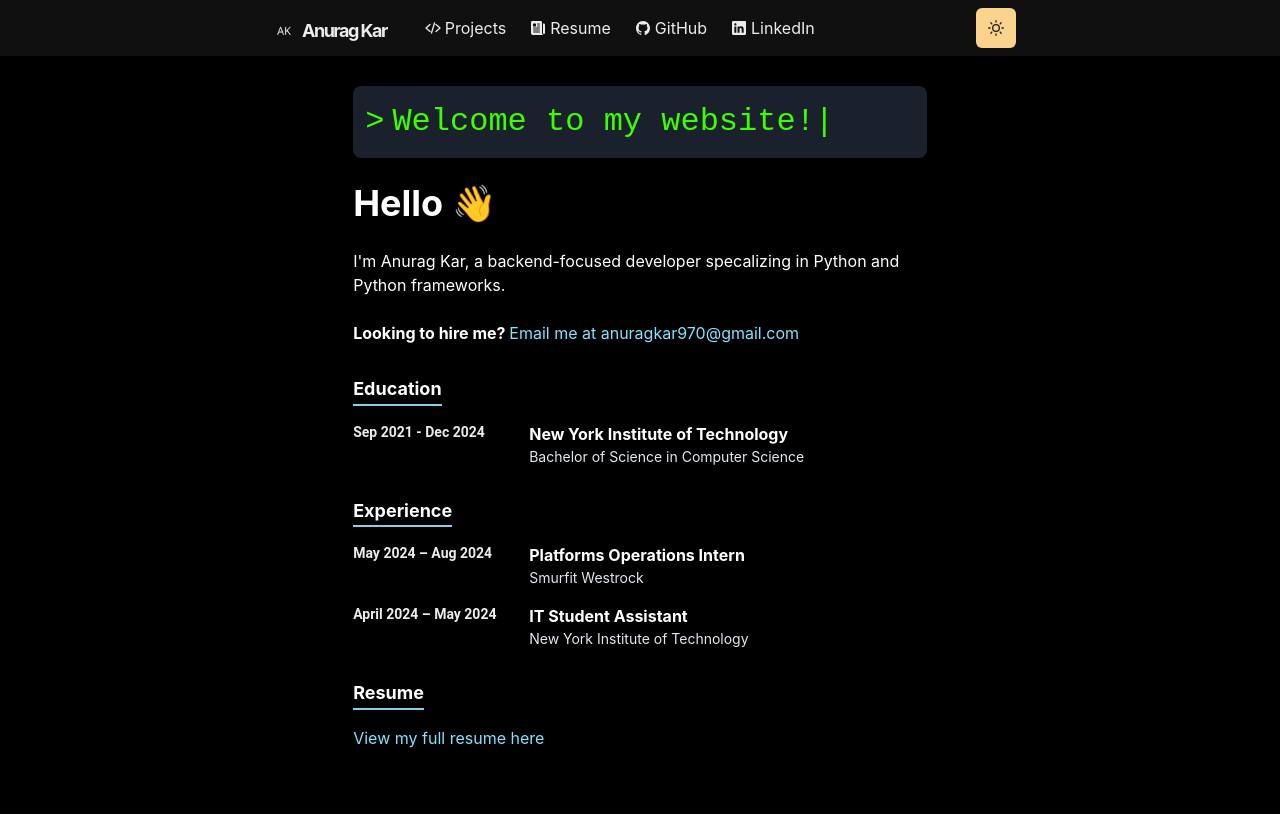
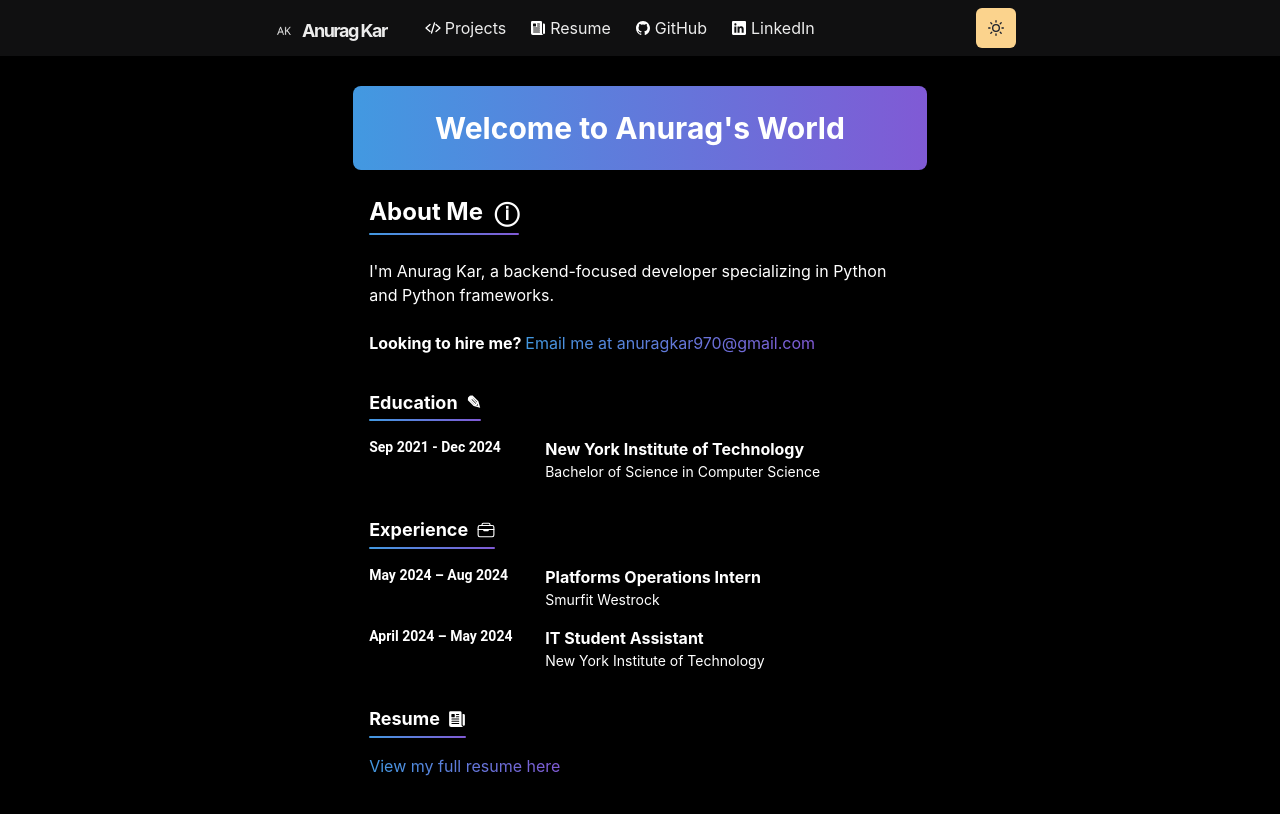
Before and after one commit to anuragkar-dev/anuragkar.dev, a Next.js app: page / in a window 1280 px wide. Shown: the top 814 px of the page. Built offline with nearby package versions, Linux system fonts and the light colour scheme.

Commit message:
intiial gradient impelemtnation

```diff
--- a/components/navbar.js
+++ b/components/navbar.js
@@ -25,17 +25,25 @@ import {
 } from 'react-icons/io5'
 import styled from '@emotion/styled'
 
+const gradientColors = 'linear(to-r, blue.400, purple.500)';
+
 const LinkItem = ({ href, path, target, children, ...props }) => {
     const active = path === href
     const inactiveColor = useColorModeValue('gray200', 'whiteAlpha.900')
-    const navbarActiveColor = useColorModeValue('#7989d7', '#42fff8')
+    const navbarActiveColor = useColorModeValue('white', 'white')
+
     return (
         <NextLink href={href} passHref scroll={false}>
             <Link
                 as="span"
                 p={2}
-                bg={active ? 'grassTeal' : undefined}
                 color={active ? navbarActiveColor : inactiveColor}
+                fontWeight={active ? 'bold' : 'normal'}
+                _hover={{
+                    textDecoration: 'underline',
+                    bgGradient: gradientColors,
+                    bgClip: 'text'
+                }}
                 target={target}
                 {...props}
             >
@@ -45,12 +53,11 @@ const LinkItem = ({ href, path, target, children, ...props }) => {
     )
 }
 
-const StyledLogo = styled.span`
+const LogoWrapper = styled.span`
     &:hover {
         transition: transform 0.2s;
         transform: scale(1.1);
     }
-
     & {
         transition: transform 0.2s;
         transform: scale(1);
@@ -92,7 +99,7 @@ const Navbar = props => {
                     flexGrow={1}
                     mt={{ base: 4, md: 0 }}
                 >
-                    <StyledLogo>
+                    <LogoWrapper>
                         <LinkItem
                             href="/projects"
                             path={path}
@@ -101,11 +108,11 @@ const Navbar = props => {
                             style={{ gap: 4, textDecoration: 'none' }}
                             pl={2}
                         >
-                            <IoCodeSlash />
+                            <IoCodeSlash style={{ color: useColorModeValue('black', 'white') }} />
                             Projects
                         </LinkItem>
-                    </StyledLogo>
-                    <StyledLogo>
+                    </LogoWrapper>
+                    <LogoWrapper>
                         <LinkItem
                             href="/Anurag_Kar_resume.pdf"
                             path={path}
@@ -114,11 +121,11 @@ const Navbar = props => {
                             style={{ gap: 4, textDecoration: 'none' }}
                             pl={2}
                         >
-                            <IoNewspaper />
+                            <IoNewspaper style={{ color: useColorModeValue('black', 'white') }} />
                             Resume
                         </LinkItem>
-                    </StyledLogo>
-                    <StyledLogo>
+                    </LogoWrapper>
+                    <LogoWrapper>
                         <LinkItem
                             target="_blank"
                             href="https://github.com/anuragcar"
@@ -128,11 +135,11 @@ const Navbar = props => {
                             style={{ gap: 4, textDecoration: 'none' }}
                             pl={2}
                         >
-                            <IoLogoGithub />
+                            <IoLogoGithub style={{ color: useColorModeValue('black', 'white') }} />
                             GitHub
                         </LinkItem>
-                    </StyledLogo>
-                    <StyledLogo>
+                    </LogoWrapper>
+                    <LogoWrapper>
                         <LinkItem
                             target="_blank"
                             href="https://linkedin.com/in/anuragcar"
@@ -142,10 +149,10 @@ const Navbar = props => {
                             style={{ gap: 4, textDecoration: 'none' }}
                             pl={2}
                         >
-                            <IoLogoLinkedin />
+                            <IoLogoLinkedin style={{ color: useColorModeValue('black', 'white') }} />
                             LinkedIn
                         </LinkItem>
-                    </StyledLogo>
+                    </LogoWrapper>
                 </Stack>
 
                 <Box flex={1} align="right">
@@ -164,12 +171,6 @@ const Navbar = props => {
                                 variant="outline"
                                 aria-label="Options"
                             />
-                            {/* edit these tags (MenuList and MenuItem) for colors
-                                backgroundColor={useColorModeValue(
-                                    'blue',
-                                    'orange'
-                                )}
-                             */}
                             <MenuList>
                                 <NextLink href="/" passHref>
                                     <MenuItem
@@ -179,7 +180,7 @@ const Navbar = props => {
                                             textDecoration: 'none'
                                         }}
                                     >
-                                        <IoHome />
+                                        <IoHome style={{ color: useColorModeValue('black', 'white') }} />
                                         <span style={{ marginLeft: '0.5rem' }}>
                                             About
                                         </span>
@@ -194,7 +195,7 @@ const Navbar = props => {
                                             textDecoration: 'none'
                                         }}
                                     >
-                                        <IoCodeSlash />
+                                        <IoCodeSlash style={{ color: useColorModeValue('black', 'white') }} />
                                         <span style={{ marginLeft: '0.5rem' }}>
                                             Projects
                                         </span>
@@ -209,17 +210,14 @@ const Navbar = props => {
                                             textDecoration: 'none'
                                         }}
                                     >
-                                        <IoNewspaper />
+                                        <IoNewspaper style={{ color: useColorModeValue('black', 'white') }} />
                                         <span style={{ marginLeft: '0.5rem' }}>
                                             Resume
                                         </span>
                                     </MenuItem>
                                 </NextLink>
 
-                                <NextLink
-                                    href="https://github.com/anuragcar"
-                                    passHref
-                                >
+                                <NextLink href="https://github.com/anuragcar" passHref>
                                     <MenuItem
                                         as={Link}
                                         style={{
@@ -227,17 +225,14 @@ const Navbar = props => {
                                             textDecoration: 'none'
                                         }}
                                     >
-                                        <IoLogoGithub />
+                                        <IoLogoGithub style={{ color: useColorModeValue('black', 'white') }} />
                                         <span style={{ marginLeft: '0.5rem' }}>
                                             GitHub
                                         </span>
                                     </MenuItem>
                                 </NextLink>
 
-                                <NextLink
-                                    href="https://linkedin.com/in/anuragcar"
-                                    passHref
-                                >
+                                <NextLink href="https://linkedin.com/in/anuragcar" passHref>
                                     <MenuItem
                                         as={Link}
                                         style={{
@@ -245,7 +240,7 @@ const Navbar = props => {
                                             textDecoration: 'none'
                                         }}
                                     >
-                                        <IoLogoLinkedin />
+                                        <IoLogoLinkedin style={{ color: useColorModeValue('black', 'white') }} />
                                         <span style={{ marginLeft: '0.5rem' }}>
                                             LinkedIn
                                         </span>
--- a/pages/index.js
+++ b/pages/index.js
@@ -7,71 +7,106 @@ import {
     useColorModeValue,
     Grid,
     GridItem,
-    VStack
+    VStack,
+    useTheme,
+    Flex
 } from '@chakra-ui/react'
-import Section from '../components/section'
-import { fonts } from '../components/fonts'
-import { TypeAnimation } from 'react-type-animation'
+import { motion } from 'framer-motion'
 import AnimatedSection from '../components/animatedsection'
+import { IoBriefcaseOutline, IoNewspaper } from "react-icons/io5";
+
+// Define a basic Section component
+const Section = ({ children, ...props }) => (
+    <Box
+        position="relative"
+        p={4}
+        borderRadius="md"
+        {...props}
+    >
+        {children}
+    </Box>
+)
+
+const fadeInUp = {
+    initial: { y: 20, opacity: 0 },
+    animate: { y: 0, opacity: 1 }
+}
 
 const Page = () => {
+    const { colors } = useTheme();
+    const gradientColors = 'linear(to-r, blue.400, purple.500)';
+
+    // Define background color for text visibility
+    const textColor = useColorModeValue('gray.800', 'white');
+
     return (
         <Container>
             <Box h="30" />
             <Box
+                as={motion.div}
+                initial="initial"
+                animate="animate"
+                variants={fadeInUp}
+                transition={{ duration: 0.8, ease: "easeOut" }}
                 borderRadius="lg"
-                bg={useColorModeValue('gray.900', 'gray.800')}
-                p={3}
-                mb={6}
-                align="center"
-                display="flex"
-                fontFamily={fonts.sourceCodePro}
-                color={useColorModeValue('#99ff9a', '#3bff00')}
-                transition="background 0.3s ease, color 0.3s ease"
-                width={'100%'}
+                bgGradient={gradientColors}
+                p={6}
+                mb={3} // Adjust spacing here
+                textAlign="center"
+                color="white"
+                fontWeight="normal" // Ensure normal font weight
+                boxShadow="none" // Remove card-like shadow
             >
-                <span style={{ fontSize: '2em' }}>
-                    {'>'}
-                    <span style={{ marginLeft: '0.5rem' }}></span>
-                </span>
-                <TypeAnimation
-                    position="relative"
-                    zIndex={1}
-                    sequence={[
-                        500,
-                        "Hi, I'm Anurag!",
-                        1500,
-                        'Welcome to my website!'
-                    ]}
-                    speed={50}
-                    style={{ fontSize: '2em' }}
-                    deletionSpeed={70}
-                />
+                <motion.div
+                    initial={{ scale: 0.8, opacity: 0 }}
+                    animate={{ scale: 1, opacity: 1 }}
+                    transition={{ duration: 0.8, ease: "easeOut" }}
+                >
+                    <Heading fontSize="3xl">Welcome to Anurag's World</Heading>
+                </motion.div>
             </Box>
 
             <Box>
-                {/* <Box h="200" /> */}
                 <AnimatedSection index={0}>
-                    <Section delay="0.1">
+                    <Box mb={1}> {/* Adjust the spacing here */}
+                        <Section>
                             <Box display={{ md: 'flex' }}>
                                 <Box flexGrow={1}>
                                     <Heading
                                         as="h2"
                                         variant="page-title"
-                                    transition="color 0.3s ease"
+                                        position="relative"
+                                        pb={2}
+                                        fontSize="2xl"
+                                        color={textColor}
+                                        display="inline-block"
                                     >
-                                    Hello 👋
+                                        About Me &nbsp;ⓘ
+                                        <Box
+                                            position="absolute"
+                                            bottom={0}
+                                            left={0}
+                                            width="100%"
+                                            height="2px"
+                                            bgGradient={gradientColors}
+                                            borderRadius="md"
+                                        />
                                     </Heading>
-                                <Text transition="color 0.3s ease">
+                                    <Text transition="color 0.3s ease" color={textColor}>
                                         <br />
-                                    I&apos;m Anurag Kar, a backend-focused developer specalizing in Python and Python frameworks.
+                                        I&apos;m Anurag Kar, a backend-focused developer specializing in Python and Python frameworks.
                                         <br />
                                         <br />
                                         <strong>Looking to hire me? </strong>
                                         <Link
                                             href="mailto:anuragkar970@gmail.com"
-                                        color={useColorModeValue('#2ebeec', '#86e1fe')}
+                                            bgGradient={gradientColors}
+                                            bgClip="text"
                                             transition="color 0.3s ease"
+                                            _hover={{
+                                                textDecoration: 'underline',
+                                                filter: 'brightness(1.2)',
+                                            }}
                                         >
                                             Email me at anuragkar970@gmail.com
                                         </Link>
@@ -79,32 +114,40 @@ const Page = () => {
                                 </Box>
                             </Box>
                         </Section>
+                    </Box>
                 </AnimatedSection>
 
                 <AnimatedSection index={1}>
+                    <Box mb={1}> {/* Adjust the spacing here */}
                         <Section>
                             <Heading
                                 as="h3"
                                 variant="section-title"
                                 fontSize="lg"
-                            borderBottom="2px solid skyblue"
+                                position="relative"
+                                pb={2}
+                                color={textColor}
                                 display="inline-block"
-                            pb={1}
-                            transition="color 0.3s ease"
                             >
-                            Education
+                                Education &nbsp;✎
+                                <Box
+                                    position="absolute"
+                                    bottom={0}
+                                    left={0}
+                                    width="100%"
+                                    height="2px"
+                                    bgGradient={gradientColors}
+                                    borderRadius="md"
+                                />
                             </Heading>
                             <VStack spacing={4} align="stretch" mt={4}>
                                 <Grid templateColumns="auto 1fr" gap={4}>
                                     <GridItem width="10em">
                                         <Text
                                             fontSize="sm"
-                                        fontWeight="bold" // Make the date bold
-                                        fontFamily="'Roboto', sans-serif" // Use Roboto font
-                                        color={useColorModeValue(
-                                            'gray.500',
-                                            'whiteAlpha.900'
-                                        )}
+                                            fontWeight="bold" // Make dates bold
+                                            fontFamily="'Roboto', sans-serif"
+                                            color={textColor}
                                         >
                                             Sep 2021 - Dec 2024
                                         </Text>
@@ -115,10 +158,7 @@ const Page = () => {
                                         </Text>
                                         <Text
                                             fontSize="sm"
-                                        color={useColorModeValue(
-                                            'gray.600',
-                                            'gray.200'
-                                        )}
+                                            color={textColor}
                                         >
                                             Bachelor of Science in Computer Science
                                         </Text>
@@ -126,33 +166,44 @@ const Page = () => {
                                 </Grid>
                             </VStack>
                         </Section>
+                    </Box>
                 </AnimatedSection>
 
                 <AnimatedSection index={2}>
+                    <Box mb={1}> {/* Adjust the spacing here */}
                         <Section>
                             <Heading
                                 as="h3"
                                 variant="section-title"
                                 fontSize="lg"
-                            borderBottom="2px solid skyblue"
+                                position="relative"
+                                pb={2}
+                                color={textColor}
                                 display="inline-block"
-                            pb={1}
-                            transition="color 0.3s ease"
                             >
-                            Experience
+                                <Flex align="center">
+                                    Experience &nbsp;
+                                    <IoBriefcaseOutline />
+                                </Flex>
+
+                                <Box
+                                    position="absolute"
+                                    bottom={0}
+                                    left={0}
+                                    width="100%"
+                                    height="2px"
+                                    bgGradient={gradientColors}
+                                    borderRadius="md"
+                                />
                             </Heading>
                             <VStack spacing={4} align="stretch" mt={4}>
-                            {/* Experience Entry 1 */}
                                 <Grid templateColumns="auto 1fr" gap={4}>
                                     <GridItem width="10em">
                                         <Text
                                             fontSize="sm"
-                                        fontWeight="bold"
+                                            fontWeight="bold" // Make dates bold
                                             fontFamily="'Roboto', sans-serif"
-                                        color={useColorModeValue(
-                                            'gray.500',
-                                            'whiteAlpha.900'
-                                        )}
+                                            color={textColor}
                                             whiteSpace="nowrap"
                                         >
                                             May 2024 – Aug 2024
@@ -164,26 +215,19 @@ const Page = () => {
                                         </Text>
                                         <Text
                                             fontSize="sm"
-                                        color={useColorModeValue(
-                                            'gray.600',
-                                            'gray.200'
-                                        )}
+                                            color={textColor}
                                         >
                                             Smurfit Westrock
                                         </Text>
                                     </GridItem>
                                 </Grid>
-                            {/* Experience Entry 2 */}
                                 <Grid templateColumns="auto 1fr" gap={4}>
                                     <GridItem width="10em">
                                         <Text
                                             fontSize="sm"
-                                        fontWeight="bold"
+                                            fontWeight="bold" // Make dates bold
                                             fontFamily="'Roboto', sans-serif"
-                                        color={useColorModeValue(
-                                            'gray.500',
-                                            'whiteAlpha.900'
-                                        )}
+                                            color={textColor}
                                             whiteSpace="nowrap"
                                         >
                                             April 2024 – May 2024
@@ -195,10 +239,7 @@ const Page = () => {
                                         </Text>
                                         <Text
                                             fontSize="sm"
-                                        color={useColorModeValue(
-                                            'gray.600',
-                                            'gray.200'
-                                        )}
+                                            color={textColor}
                                         >
                                             New York Institute of Technology
                                         </Text>
@@ -206,30 +247,51 @@ const Page = () => {
                                 </Grid>
                             </VStack>
                         </Section>
+                    </Box>
                 </AnimatedSection>
+
                 <AnimatedSection index={3}>
+                    <Box mb={1}> {/* Adjust the spacing here */}
                         <Section>
                             <Heading
                                 as="h3"
                                 variant="section-title"
                                 fontSize="lg"
-                            borderBottom="2px solid skyblue"
+                                position="relative"
+                                pb={2}
+                                color={textColor}
                                 display="inline-block"
-                            pb={1}
-                            transition="color 0.3s ease"
                             >
-                            Resume
+                                <Flex align="center">
+                                    Resume &nbsp;
+                                    <IoNewspaper />
+                                </Flex>
+
+                                <Box
+                                    position="absolute"
+                                    bottom={0}
+                                    left={0}
+                                    width="100%"
+                                    height="2px"
+                                    bgGradient={gradientColors}
+                                    borderRadius="md"
+                                />
                             </Heading>
-                        {/* link my resume in the public folder "public/Anurag_Kar_resume.pdf" */}
                             <Box h="4" />
                             <Link
                                 href="/Anurag_Kar_resume.pdf"
-                            color={useColorModeValue('#2ebeec', '#86e1fe')}
+                                bgGradient={gradientColors}
+                                bgClip="text"
                                 transition="color 0.3s ease"
+                                _hover={{
+                                    textDecoration: 'underline',
+                                    filter: 'brightness(1.2)',
+                                }}
                             >
                                 View my full resume here
                             </Link>
                         </Section>
+                    </Box>
                 </AnimatedSection>
             </Box>
         </Container>
```
Lines whose indentation alone changed are shown as unchanged.
